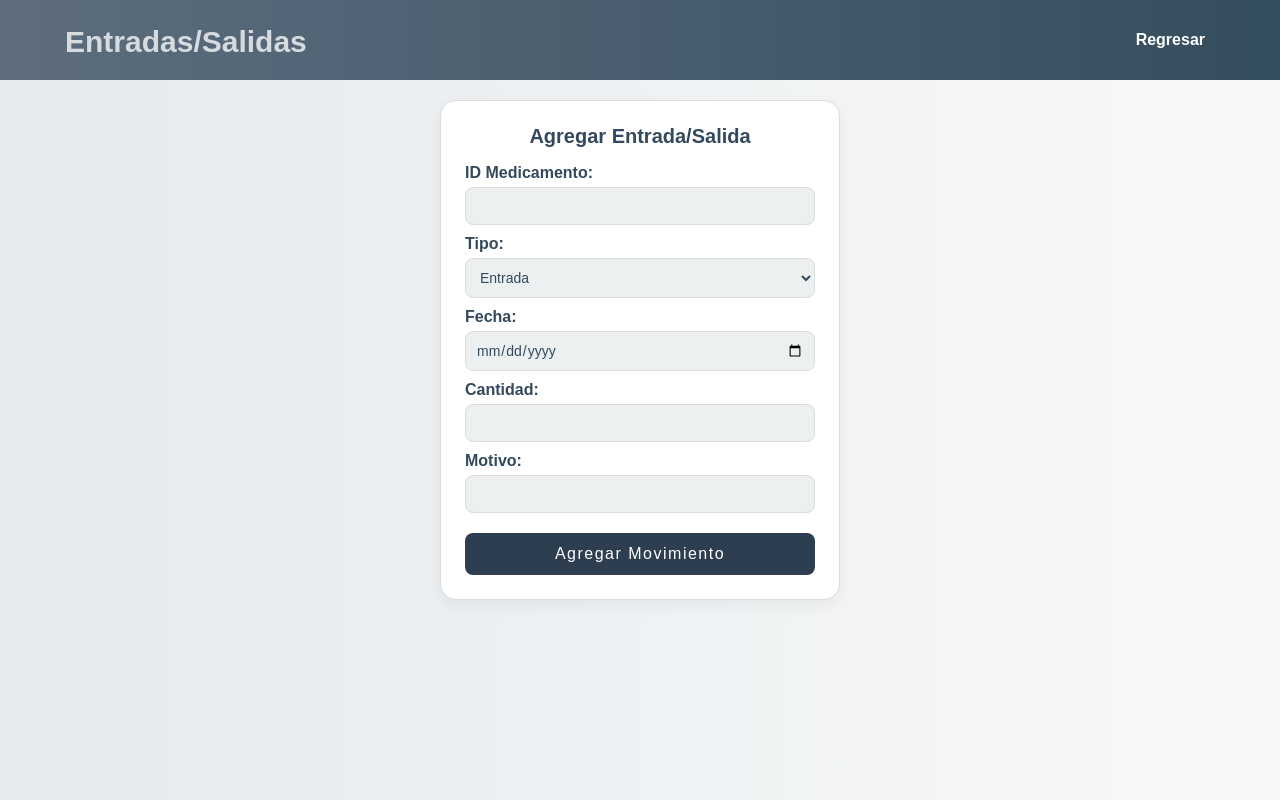
After one commit to CarToCare/PharmaGo, a Django app: page /formulario_movimiento/ in a window 1280 px wide. The commit adds this page. Run offline with Django 5.2, Linux system fonts and the light colour scheme; some libraries are stand-ins or nearby versions.

Commit message:
entradas y salidas y api de mapa

```diff
--- a/ourproyecto/pag/static/medi.css
+++ b/ourproyecto/pag/static/medi.css
@@ -231,3 +231,81 @@ body {
 .btn:active {
     background-color: #45667a;
 }
+
+/* Estilo del formulario */
+.form-container {
+    background-color: #ffffff;
+    border-radius: 16px;
+    padding: 24px;
+    width: 400px;
+    border: 1px solid #dcdcdc;
+    box-shadow: 0 6px 16px rgba(0, 0, 0, 0.05);
+    transition: transform 0.3s ease, box-shadow 0.3s ease;
+    margin: 20px auto;
+}
+
+.form-container:hover {
+    transform: translateY(-5px);
+    box-shadow: 0 12px 24px rgba(0, 0, 0, 0.1);
+}
+
+.form-container h3 {
+    text-align: center;
+    color: #34495e;
+    font-size: 20px;
+    margin-bottom: 16px;
+}
+
+/* Campos del formulario */
+.form-container label {
+    display: block;
+    font-weight: bold;
+    color: #34495e;
+    margin-top: 10px;
+}
+
+.form-container input,
+.form-container select {
+    width: 100%;
+    padding: 10px;
+    border: 1px solid #dcdcdc;
+    border-radius: 8px;
+    font-size: 14px;
+    background-color: #ecf0f1;
+    color: #34495e;
+    margin-top: 5px;
+}
+
+.form-container input:focus,
+.form-container select:focus {
+    outline: none;
+    border-color: #5d6d7e;
+    box-shadow: 0 0 5px rgba(93, 109, 126, 0.5);
+}
+
+/* Botón */
+.form-container .btn {
+    font-family: "Montserrat", sans-serif;
+    background-color: #2c3e50;
+    margin-top: 20px;
+    padding: 12px;
+    color: #fff;
+    letter-spacing: 1.5px;
+    cursor: pointer;
+    border-radius: 8px;
+    border: none;
+    transition: all 0.4s ease;
+    text-decoration: none;
+    font-size: 16px;
+    width: 100%;
+    display: block;
+    text-align: center;
+}
+
+.form-container .btn:hover {
+    background-color: #1f2d3d;
+}
+
+.form-container .btn:active {
+    background-color: #45667a;
+}
--- /dev/null
+++ b/ourproyecto/pag/templates/agregarMov.html
@@ -0,0 +1,51 @@
+<!DOCTYPE html>
+<html lang="es">
+<head>
+    <meta charset="utf-8">
+    <meta http-equiv="X-UA-Compatible" content="IE=edge">
+    <meta name="viewport" content="width=device-width, initial-scale=1">
+    {% load static %}
+    <script src="https://unpkg.com/boxicons@2.1.4/dist/boxicons.js"></script>
+
+    <title>PharmaGo</title>
+    <link rel="stylesheet" href="{% static 'medi.css' %}">
+</head>
+<body>
+
+<div class="container">
+    <h2><box-icon type='solid' name='package' size='40px' color="#d6dbdf" class="icono-usuario"></box-icon>Entradas/Salidas</h2>
+    <ul>
+        <li> <a href="{% url 'medicamentos' %}"><box-icon name='log-in-circle' type='solid' animation='tada' color="#d6dbdf"></box-icon>
+            <span> Regresar </span></a></li>
+    </ul>
+</div>
+
+<div class="form-container">
+    <h3>Agregar Entrada/Salida</h3>
+
+        <form method="POST" action="{% url 'agregar_movimiento' %}">
+            {% csrf_token %}
+            <label for="idMedicamento">ID Medicamento:</label>
+            <input type="text" name="idMedicamento" required>
+
+            <label for="tipo">Tipo:</label>
+            <select name="tipo" required>
+                <option value="entrada">Entrada</option>
+                <option value="salida">Salida</option>
+            </select>
+
+            <label for="fecha">Fecha:</label>
+            <input type="date" name="fecha" required>
+
+            <label for="cantidad">Cantidad:</label>
+            <input type="number" name="cantidad" required>
+
+            <label for="motivo">Motivo:</label>
+            <input type="text" name="motivo" required>
+
+            <button type="submit" class="btn">Agregar Movimiento</button>
+        </form>
+    </div>
+
+</body>
+</html>
--- a/ourproyecto/pag/templates/medicamentos.html
+++ b/ourproyecto/pag/templates/medicamentos.html
@@ -69,6 +69,11 @@
             </div>
         {% endfor %}
     </div>
+
+    <div class="form-container">
+        <a href="{% url 'formulario_movimiento' %}" class="btn">Agregar Entrada/Salida</a>
+    </div>
+
 </div>
 
 <footer class="footer">
--- a/ourproyecto/pag/templates/recetas.html
+++ b/ourproyecto/pag/templates/recetas.html
@@ -61,11 +61,6 @@
       </div>
 </div>
 
-<div class="content">
-    <a href="{% url 'registro' %}" class="btn">Registrar receta</a>
-</div>
-
-
 <footer class="footer">
     <div class="footer-content">
         <h3>PharmaGo</h3>
--- a/ourproyecto/pag/urls.py
+++ b/ourproyecto/pag/urls.py
@@ -9,6 +9,8 @@ urlpatterns = [
     path('proto/', views.proto, name='proto'),
     path('entregas/',views.entregas,name='entregas'),
     path('medicamentos/', views.medicamentos, name='medicamentos'),
+    path("agregar_movimiento/", views.agregar_movimiento, name="agregar_movimiento"),
+    path("formulario_movimiento/", views.formulario_movimiento, name="formulario_movimiento"),
     path('test/',views.test),
     path('pacientes/', views.pacientes, name='pacientes'),
     path('registro/', views.registro, name='registro'),
--- a/ourproyecto/pag/views.py
+++ b/ourproyecto/pag/views.py
@@ -29,6 +29,36 @@ def proto(request):
 def medicamentos(request):
     med = med_coll.find()
     return render(request, 'medicamentos.html', {'medicamentos': med})
+
+def agregar_movimiento(request):
+    if request.method == "POST":
+        idMedicamento = request.POST["idMedicamento"]
+        tipo = request.POST["tipo"]
+        fecha = request.POST["fecha"]
+        cantidad = int(request.POST["cantidad"])
+        motivo = request.POST["motivo"]
+
+        medicamento = med_coll.find_one({"idMedicamento": idMedicamento})
+        if not medicamento:
+            return HttpResponse("Medicamento no encontrado", status=404)
+
+        movimiento = {
+            "fecha": datetime.strptime(fecha, "%Y-%m-%d"),
+            "cantidad": cantidad,
+            "motivo": motivo
+        }
+
+        if tipo == "entrada":
+            med_coll.update_one({"idMedicamento": idMedicamento}, {"$push": {"entradas": movimiento}})
+        else:
+            med_coll.update_one({"idMedicamento": idMedicamento}, {"$push": {"salidas": movimiento}})
+
+        return redirect("medicamentos")
+
+    return HttpResponse("Método no permitido", status=405)
+
+def formulario_movimiento(request):
+    return render(request, "agregarMov.html")
 
 def pacientes(request):
     pc=getPacientes()
```
Also changed, not shown: ourproyecto/pag/templates/proto.html (+23 -0 lines).
